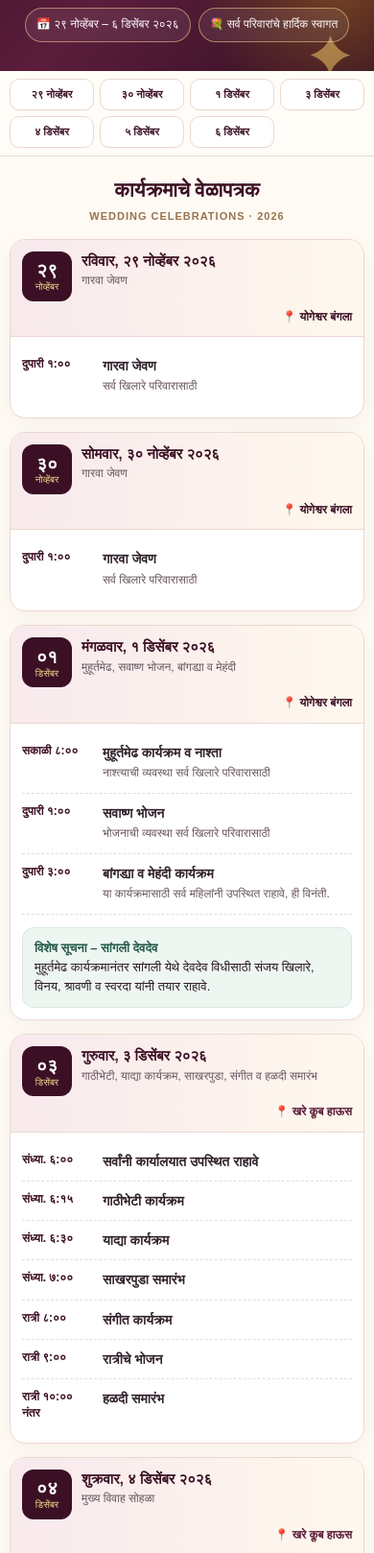
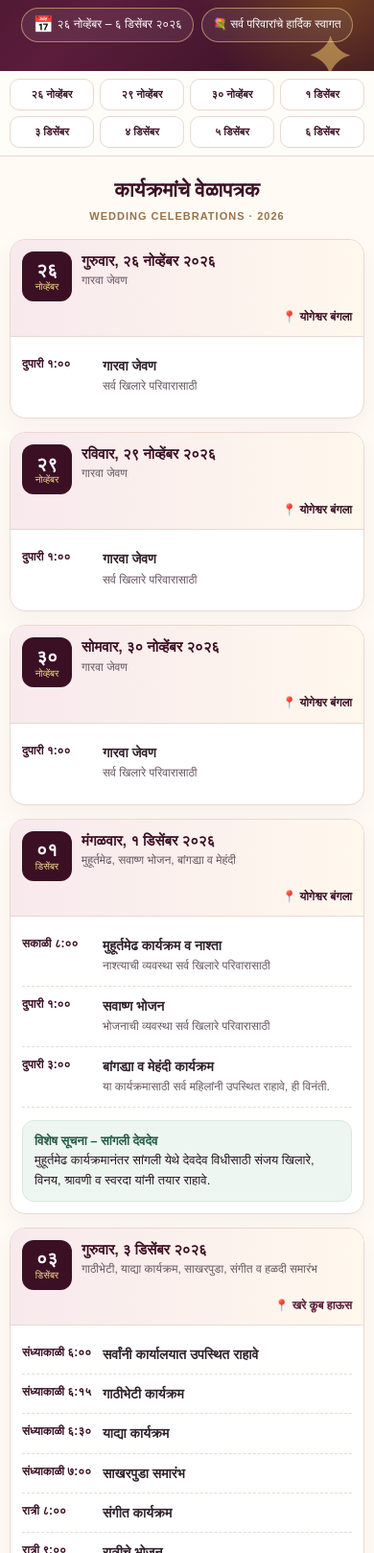
Before and after one commit to admin-datagenix/Khilare-Pariwar-Shubh-Vivah, a plain HTML site: page index.html in a window 390 px wide. Shown: the part 382-2000 px from the top of the page at 96% size. Drawn offline with Linux system fonts and the light colour scheme; a web font is replaced by a local one.

Commit message:
Update wedding schedule content and mobile layout improvements.
Adds 26 November, refines copy and meal tags, and polishes responsive UI details.

```diff
--- a/index.html
+++ b/index.html
@@ -4,7 +4,7 @@
 <meta charset="UTF-8">
 <meta name="viewport" content="width=device-width, initial-scale=1.0">
 <meta name="theme-color" content="#3b1024">
-<meta name="description" content="खिलारे परिवार लग्नसोहळा २०२६ – कार्यक्रमाचे वेळापत्रक, वेळा आणि जबाबदाऱ्या.">
+<meta name="description" content="खिलारे परिवार लग्नसोहळा २०२६ – कार्यक्रमांचे वेळापत्रक, वेळा आणि जबाबदाऱ्या.">
 <title>खिलारे परिवार | लग्नसोहळा २०२६</title>
 <link rel="preconnect" href="https://fonts.googleapis.com">
 <link rel="preconnect" href="https://fonts.gstatic.com" crossorigin>
@@ -26,7 +26,14 @@ main{max-width:1000px;margin:34px auto;padding:0 18px 50px}.section-title{text-a
 .day-head{display:flex;align-items:center;gap:14px;padding:17px 22px;background:linear-gradient(90deg,#f8e9ed,#fff8ed);border-bottom:1px solid var(--line)}.day-title{flex:1;min-width:180px}
 .datebox{min-width:62px;height:62px;border-radius:15px;background:var(--wine);color:white;display:flex;flex-direction:column;align-items:center;justify-content:center;line-height:1.15}
 .datebox b{font-size:25px}.datebox small{font-size:11px;color:#f8d98e}.day-head h3{margin:0;color:var(--wine);font-size:20px}.day-head p{margin:2px 0 0;color:var(--muted);font-size:13px}
-.day-body{padding:18px 22px 20px}.event{display:grid;grid-template-columns:112px 1fr;gap:12px;padding:11px 0;border-bottom:1px dashed #eadbd6}.event:last-child{border-bottom:0}.time{font-weight:700;color:var(--wine);font-variant-numeric:tabular-nums}.event-title{font-weight:600;color:#30212b}.note{color:var(--muted);font-size:14px;margin-top:2px}.tag{display:inline-block;background:#f4e8d3;color:#68461c;padding:2px 9px;border-radius:99px;font-size:12px;font-weight:700;margin:4px 4px 0 0}.event-loc{grid-template-columns:112px 1fr auto;align-items:center}
+.day-body{padding:18px 22px 20px}.event{display:grid;grid-template-columns:112px 1fr;gap:12px;padding:11px 0;border-bottom:1px dashed #eadbd6}.event:last-child{border-bottom:0}.time{font-weight:700;color:var(--wine);font-variant-numeric:tabular-nums}.event-title{font-weight:600;color:#30212b}.note{color:var(--muted);font-size:14px;margin-top:2px}.tag{display:inline-block;background:#f4e8d3;color:#68461c;padding:2px 9px;border-radius:99px;font-size:12px;font-weight:700;margin:4px 4px 0 0}
+.note-tags{display:flex;flex-direction:column;gap:6px;width:100%;margin:8px 0 0}
+.note-tags .tag{display:block;width:100%;margin:0;padding:8px 10px;border-radius:10px;text-align:center;line-height:1.45;box-sizing:border-box}
+.event-tags{display:grid;grid-template-columns:112px minmax(0,1fr);gap:6px 12px;align-items:start}
+.event-tags .time{grid-column:1;grid-row:1}
+.event-tags .event-main{grid-column:2;grid-row:1;min-width:0}
+.event-tags .note-tags{grid-column:1/-1;grid-row:2}
+.event-loc{grid-template-columns:112px 1fr auto;align-items:center}
 .callout{margin:14px 0 2px;padding:13px 15px;border-left:4px solid #c58a35;background:#fff7e8;border-radius:8px;color:#543c25;font-size:14px}
 .responsibility{margin-top:13px;padding:14px 16px;border-radius:12px;background:#eef6f1;border:1px solid #d8e9df}.responsibility strong{color:var(--green)}.responsibility ul{margin:6px 0 0;padding-left:21px}
 .meal-note{margin:14px 0 0;background:#f7eef4;border:1px solid #ead5e1;border-radius:12px;padding:14px 16px;color:#4b2439}
@@ -45,7 +52,7 @@ main{max-width:1000px;margin:34px auto;padding:0 18px 50px}.section-title{text-a
 .dg-logo{height:22px;width:auto;display:block;mix-blend-mode:screen}
 @media(max-width:640px){
 body{padding:0 env(safe-area-inset-right) env(safe-area-inset-bottom) env(safe-area-inset-left)}
-.hero{padding:36px 14px 30px}.hero:before,.hero:after{font-size:56px}.ganesh-mark{width:70px;height:70px;margin-bottom:8px}.hero h1{font-size:clamp(24px,7vw,34px)}.hero p{font-size:14px;max-width:34ch;margin-inline:auto}.quick{gap:8px;margin-top:18px}.pill{font-size:12px;padding:7px 11px}
+.hero{padding:36px 14px 30px}.hero:before,.hero:after{font-size:56px}.ganesh-mark{width:70px;height:70px;margin-bottom:8px}.hero h1{font-size:clamp(24px,7vw,34px)}.hero p{font-size:14px;max-width:34ch;margin-inline:auto}.quick{gap:8px;margin-top:18px}.pill{font-size:12px;padding:7px 11px}.pill-date .cal-pill{display:inline-block;font-size:17px;line-height:1;margin-right:4px;vertical-align:middle}
 nav{display:grid;grid-template-columns:repeat(4,minmax(0,1fr));gap:6px;padding:8px 10px calc(8px + env(safe-area-inset-bottom))}
 nav a{white-space:normal;text-align:center;font-size:11px;font-weight:700;padding:9px 4px;border-radius:10px;background:#fff;border-color:var(--line);box-shadow:0 1px 0 #4a183008}
 main{margin:18px auto;padding:0 10px 32px}.section-title{font-size:21px;margin-bottom:18px}.section-title span{font-size:11px}
@@ -56,12 +63,14 @@ main{margin:18px auto;padding:0 10px 32px}.section-title{font-size:21px;margin-b
 .day-title{min-width:0}.day-head h3{font-size:15px;line-height:1.35}.day-head p{font-size:12px;line-height:1.4}
 .venue{grid-column:1 / -1;justify-self:end;margin:2px 0 0;text-align:right;white-space:normal;max-width:100%}.venue strong{font-size:12px;line-height:1.35}
 .day-body{padding:10px 12px 12px}
-.event,.event-loc{display:flex;flex-wrap:wrap;gap:4px 10px;padding:10px 0;align-items:flex-start}
-.event .time,.event-loc .time{flex:0 0 74px;font-size:12px;line-height:1.4}
-.event>div:not(.time),.event-loc>div:not(.time){flex:1;min-width:0}
+.event:not(.event-tags),.event-loc{display:flex;flex-wrap:wrap;gap:4px 10px;padding:10px 0;align-items:flex-start}
+.event:not(.event-tags) .time,.event-loc .time{flex:0 0 74px;font-size:12px;line-height:1.4}
+.event:not(.event-tags)>div:not(.time),.event-loc>div:not(.time){flex:1;min-width:0}
+.event.event-tags{display:grid;padding:10px 0}
 .event-loc .venue{flex:1 1 100%;justify-self:auto;margin:2px 0 0;text-align:right}
 .time{font-size:13px}.event-title{font-size:14px;line-height:1.45}.note{font-size:12px}
-.tag{font-size:11px;margin:6px 6px 0 0}
+.note-tags .tag{font-size:11px}
+.event-tags{grid-template-columns:74px minmax(0,1fr);gap:4px 10px}
 .meal-note,.responsibility{padding:11px 12px;font-size:13px;line-height:1.55}
 .closing{margin:26px 0 8px;padding:20px 14px;border-radius:16px}.closing h2{font-size:19px;line-height:1.4}.closing p{font-size:14px}
 .actions{margin:16px 0;padding:0 4px}
@@ -79,17 +88,24 @@ main{margin:18px auto;padding:0 10px 32px}.section-title{font-size:21px;margin-b
    <img src="ganesh-icon.jpg" width="84" height="84" alt="श्री गणेश">
   </div>
   <div class="eyebrow">॥ श्री गणेशाय नमः ॥</div>
-  <h1>खिलारे परिवार<br>लग्नसोहळा कार्यक्रमाचे वेळापत्रक २०२६</h1>
+  <h1>खिलारे परिवार<br>लग्नसोहळा कार्यक्रमांचे वेळापत्रक २०२६</h1>
   <p>आनंद, मंगलमय क्षण आणि आपुलकीच्या गाठीभेटींचा सोहळा</p>
   <div class="ornament">✧ ❖ ✧</div>
-  <div class="quick"><span class="pill">📅 २९ नोव्हेंबर – ६ डिसेंबर २०२६</span><span class="pill">💐 सर्व परिवारांचे हार्दिक स्वागत</span></div>
+  <div class="quick"><span class="pill pill-date"><span class="cal-pill" aria-hidden="true">📅</span>२६ नोव्हेंबर – ६ डिसेंबर २०२६</span><span class="pill">💐 सर्व परिवारांचे हार्दिक स्वागत</span></div>
  </div>
 </header>
 <nav aria-label="कार्यक्रम निवडा">
- <a href="#nov29">२९ नोव्हेंबर</a><a href="#nov30">३० नोव्हेंबर</a><a href="#dec1">१ डिसेंबर</a><a href="#dec3">३ डिसेंबर</a><a href="#dec4">४ डिसेंबर</a><a href="#dec5">५ डिसेंबर</a><a href="#dec6">६ डिसेंबर</a>
+ <a href="#nov26">२६ नोव्हेंबर</a><a href="#nov29">२९ नोव्हेंबर</a><a href="#nov30">३० नोव्हेंबर</a><a href="#dec1">१ डिसेंबर</a><a href="#dec3">३ डिसेंबर</a><a href="#dec4">४ डिसेंबर</a><a href="#dec5">५ डिसेंबर</a><a href="#dec6">६ डिसेंबर</a>
 </nav>
 <main>
- <h2 class="section-title">कार्यक्रमाचे वेळापत्रक <span>WEDDING CELEBRATIONS · 2026</span></h2>
+ <h2 class="section-title">कार्यक्रमांचे वेळापत्रक <span>WEDDING CELEBRATIONS · 2026</span></h2>
+
+ <section class="day" id="nov26">
+  <div class="day-head"><div class="datebox"><b>२६</b><small>नोव्हेंबर</small></div><div class="day-title"><h3>गुरुवार, २६ नोव्हेंबर २०२६</h3><p>गारवा जेवण</p></div><span class="venue"><strong>📍 योगेश्वर बंगला</strong></span></div>
+  <div class="day-body">
+   <div class="event"><div class="time">दुपारी १:००</div><div><div class="event-title">गारवा जेवण</div><div class="note">सर्व खिलारे परिवारासाठी</div></div></div>
+  </div>
+ </section>
 
  <section class="day" id="nov29">
   <div class="day-head"><div class="datebox"><b>२९</b><small>नोव्हेंबर</small></div><div class="day-title"><h3>रविवार, २९ नोव्हेंबर २०२६</h3><p>गारवा जेवण</p></div><span class="venue"><strong>📍 योगेश्वर बंगला</strong></span></div>
@@ -118,10 +134,10 @@ main{margin:18px auto;padding:0 10px 32px}.section-title{font-size:21px;margin-b
  <section class="day" id="dec3">
   <div class="day-head"><div class="datebox"><b>०३</b><small>डिसेंबर</small></div><div class="day-title"><h3>गुरुवार, ३ डिसेंबर २०२६</h3><p>गाठीभेटी, याद्या कार्यक्रम, साखरपुडा, संगीत व हळदी समारंभ</p></div><span class="venue venue-club"><strong>📍 खरे क्लब हाऊस</strong></span></div>
   <div class="day-body">
-   <div class="event"><div class="time">संध्या. ६:००</div><div><div class="event-title">सर्वांनी कार्यालयात उपस्थित राहावे</div></div></div>
-   <div class="event"><div class="time">संध्या. ६:१५</div><div><div class="event-title">गाठीभेटी कार्यक्रम</div></div></div>
-   <div class="event"><div class="time">संध्या. ६:३०</div><div><div class="event-title">याद्या कार्यक्रम</div></div></div>
-   <div class="event"><div class="time">संध्या. ७:००</div><div><div class="event-title">साखरपुडा समारंभ</div></div></div>
+   <div class="event"><div class="time">संध्याकाळी ६:००</div><div><div class="event-title">सर्वांनी कार्यालयात उपस्थित राहावे</div></div></div>
+   <div class="event"><div class="time">संध्याकाळी ६:१५</div><div><div class="event-title">गाठीभेटी कार्यक्रम</div></div></div>
+   <div class="event"><div class="time">संध्याकाळी ६:३०</div><div><div class="event-title">याद्या कार्यक्रम</div></div></div>
+   <div class="event"><div class="time">संध्याकाळी ७:००</div><div><div class="event-title">साखरपुडा समारंभ</div></div></div>
    <div class="event"><div class="time">रात्री ८:००</div><div><div class="event-title">संगीत कार्यक्रम</div></div></div>
    <div class="event"><div class="time">रात्री ९:००</div><div><div class="event-title">रात्रीचे भोजन</div></div></div>
    <div class="event"><div class="time">रात्री १०:०० नंतर</div><div><div class="event-title">हळदी समारंभ</div></div></div>
@@ -156,8 +172,8 @@ main{margin:18px auto;padding:0 10px 32px}.section-title{font-size:21px;margin-b
   <div class="day-body">
    <div class="event"><div class="time">सकाळी ७:००</div><div><div class="event-title">मंगसुळी देवदेव कार्यक्रम</div></div></div>
    <div class="event"><div class="time">सकाळी ११:३०</div><div><div class="event-title">जोतिबा देवदेव कार्यक्रम</div></div></div>
-   <div class="responsibility"><strong>कार्यक्रमांच्या जबाबदाऱ्या</strong><ul><li><b>मंगसुळी देवदेव:</b> रविंद्र खिलारे व राजश्री खिलारे</li><li><b>जोतिबा देवदेव:</b> विनय खिलारे, पायल व निखिल जाधव</li></ul></div>
-   <div class="event"><div class="time">रात्री ८:००</div><div><div class="event-title">रात्रीचे स्नेहभोजन</div><div class="note"><span class="tag">मांसाहारी भोजन – सर्व खिलारे परिवारासाठी</span><span class="tag">शाकाहारी भोजन – शाकाहारी सदस्यांसाठी स्वतंत्र व्यवस्था</span></div></div></div>
+   <div class="responsibility"><strong>कार्यक्रमांच्या जबाबदाऱ्या</strong><ul><li><b>मंगसुळी देवदेव:</b> रविंद्र खिलारे व राजश्री खिलारे</li><li><b>जोतिबा देवदेव:</b> विनय खिलारे, पायल खिलारे व निखिल जाधव</li></ul></div>
+   <div class="event event-tags"><div class="time">रात्री ८:००</div><div class="event-main"><div class="event-title">रात्रीचे स्नेहभोजन</div></div><div class="note note-tags"><span class="tag">मांसाहारी भोजन – सर्व खिलारे परिवारासाठी</span><span class="tag">शाकाहारी भोजन – शाकाहारी सदस्यांसाठी स्वतंत्र व्यवस्था</span></div></div>
   </div>
  </section>
 
@@ -179,7 +195,7 @@ main{margin:18px auto;padding:0 10px 32px}.section-title{font-size:21px;margin-b
 </footer>
 <script>
 function sharePage(){
- const data={title:document.title,text:"खिलारे परिवार – लग्नसोहळा कार्यक्रमाचे वेळापत्रक २०२६",url:location.href};
+ const data={title:document.title,text:"खिलारे परिवार – लग्नसोहळा कार्यक्रमांचे वेळापत्रक २०२६",url:location.href};
  if(navigator.share){navigator.share(data).catch(()=>{});}
  else if(navigator.clipboard){navigator.clipboard.writeText(location.href).then(()=>alert("वेबसाइटची लिंक कॉपी झाली आहे. आता WhatsApp वर शेअर करा."));}
  else{alert("या पेजची लिंक ब्राउझरमधून कॉपी करून शेअर करा.");}
```
